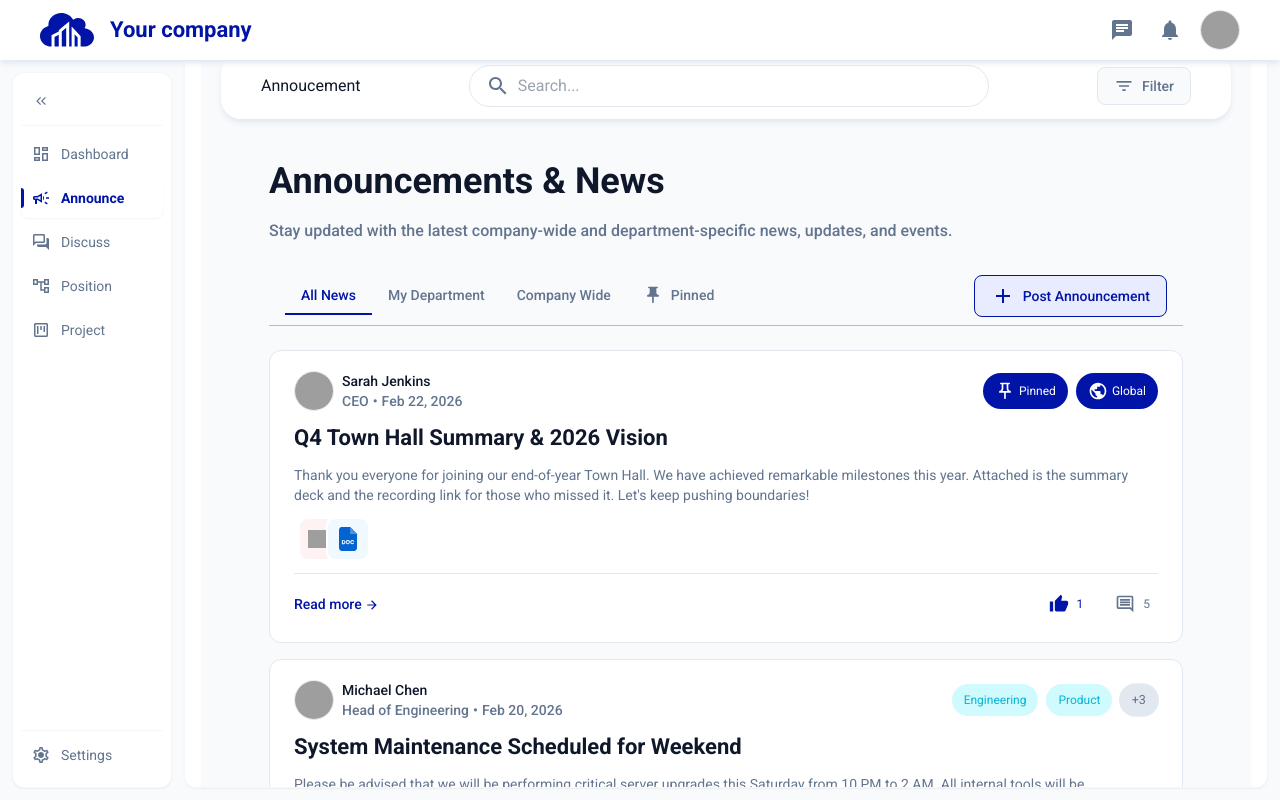
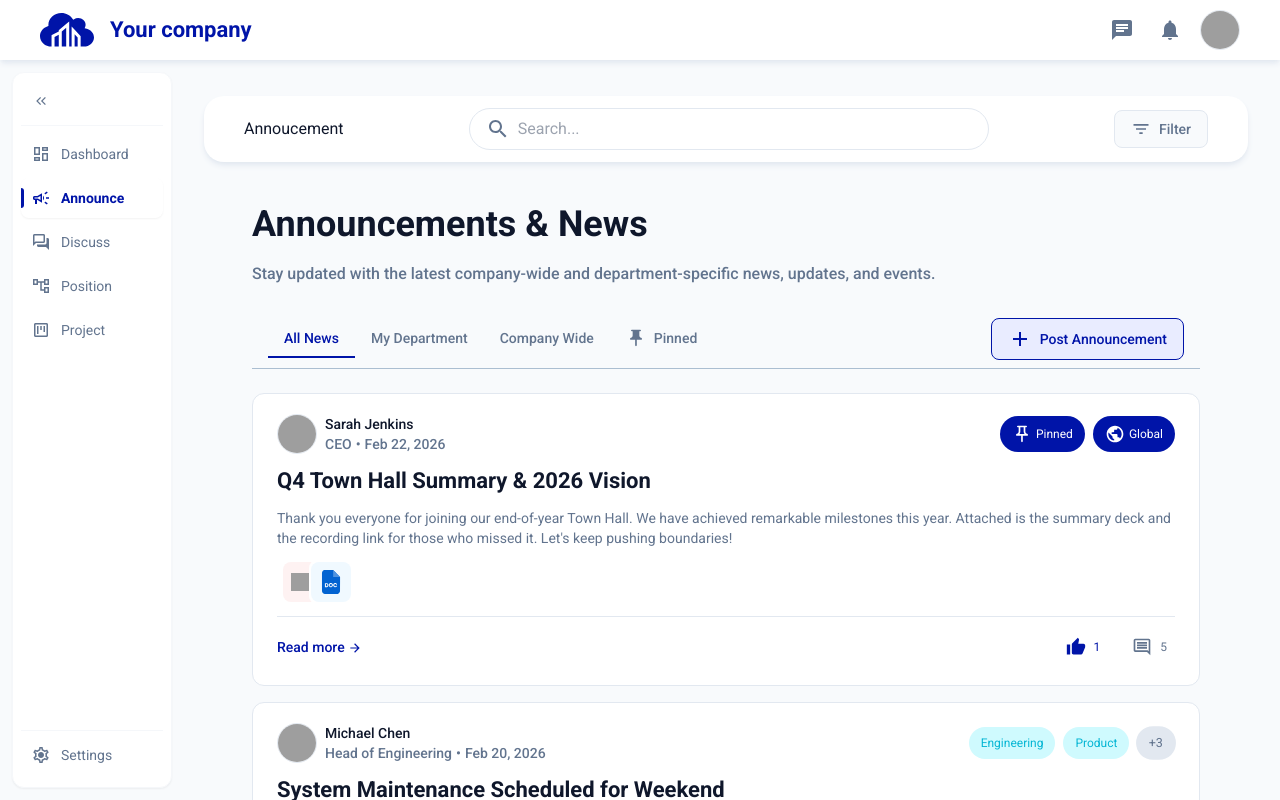
Before and after one commit to automne2021/onfis, a React (Vite) app in the folder frontend/main-webapp/: page /announcements in a window 1280 px wide. Shown: the top 800 px of the page. Built offline with nearby package versions, Linux system fonts and the light colour scheme; grey boxes are pictures that could not be loaded.

Commit message:
fix(ui): Fix UI of main content area

```diff
--- a/frontend/main-webapp/src/layouts/AppLayout.tsx
+++ b/frontend/main-webapp/src/layouts/AppLayout.tsx
@@ -14,17 +14,18 @@ export default function AppLayout() {
     <AuthProvider>
       <ToastProvider>
         <SidebarProvider>
-          <div className="flex flex-col h-screen overflow-hidden bg-neutral-50">
+          <div className="">
             {/* Header - Full Width */}
             <Header companyName={mockCompanyName} />
 
             {/* Main Area: Sidebar + Content */}
-            <div className="flex flex-1 p-3 gap-3 min-h-0">
+            <div className="flex flex-1 p-3 gap-3 min-h-0 mt-[60px]">
               {/* Sidebar */}
               <Sidebar />
 
               {/* Main Content Area */}
-              <main className="flex-1 bg-white rounded-[12px] shadow-sm border border-neutral-100 p-4 overflow-auto">
+              {/* <main className="flex-1 bg-white rounded-[12px] shadow-sm border border-neutral-100 p-4 overflow-auto"> */}
+              <main className="flex-1">
                 <div key={location.pathname} className="animate-page-enter">
                   <Outlet />
                 </div>
--- a/frontend/main-webapp/src/layouts/MainLayout.tsx
+++ /dev/null
@@ -1,15 +0,0 @@
-import { Outlet } from "react-router-dom";
-import { Header } from "../components/common/Header";
-
-const mockCompanyName = "Your company"
-
-export default function MainLayout() {
-  return(
-    <main>
-      <Header
-        companyName={mockCompanyName}
-      />
-      <Outlet />
-    </main>
-  );
-}
```
